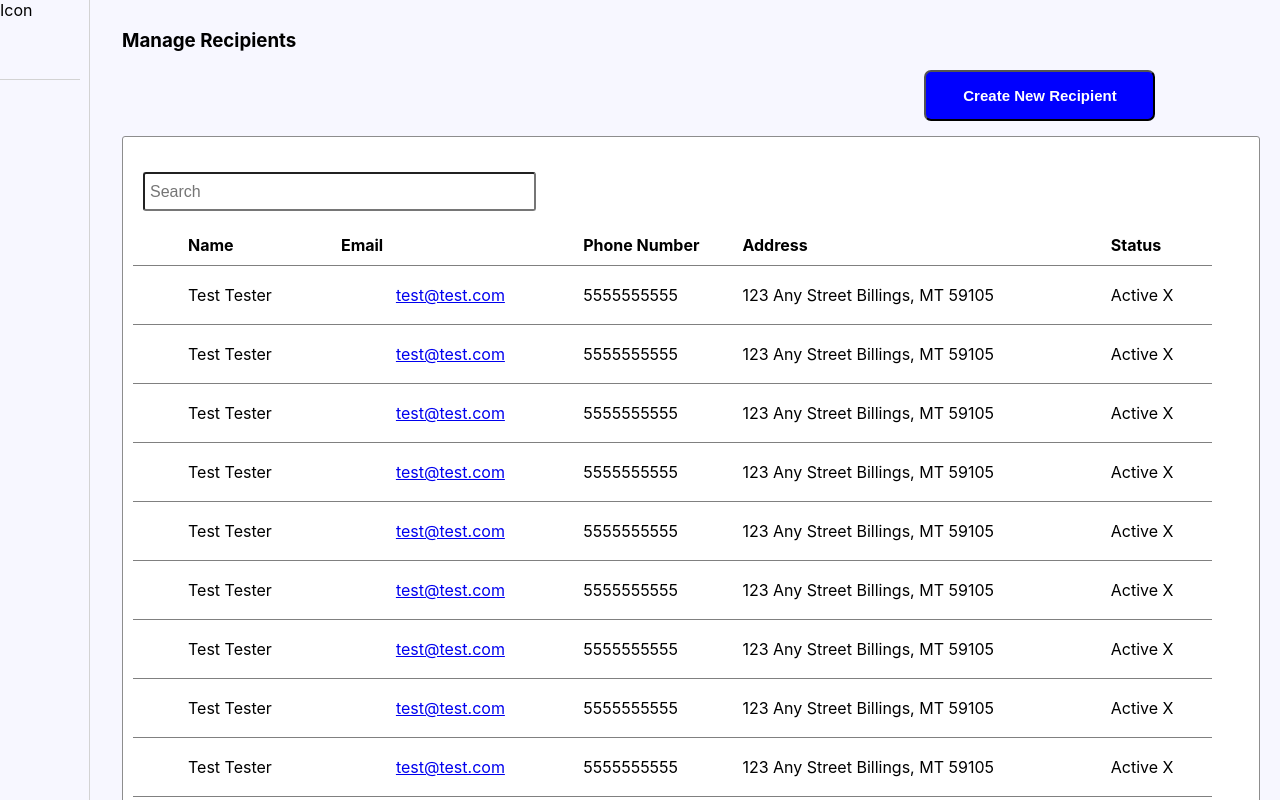
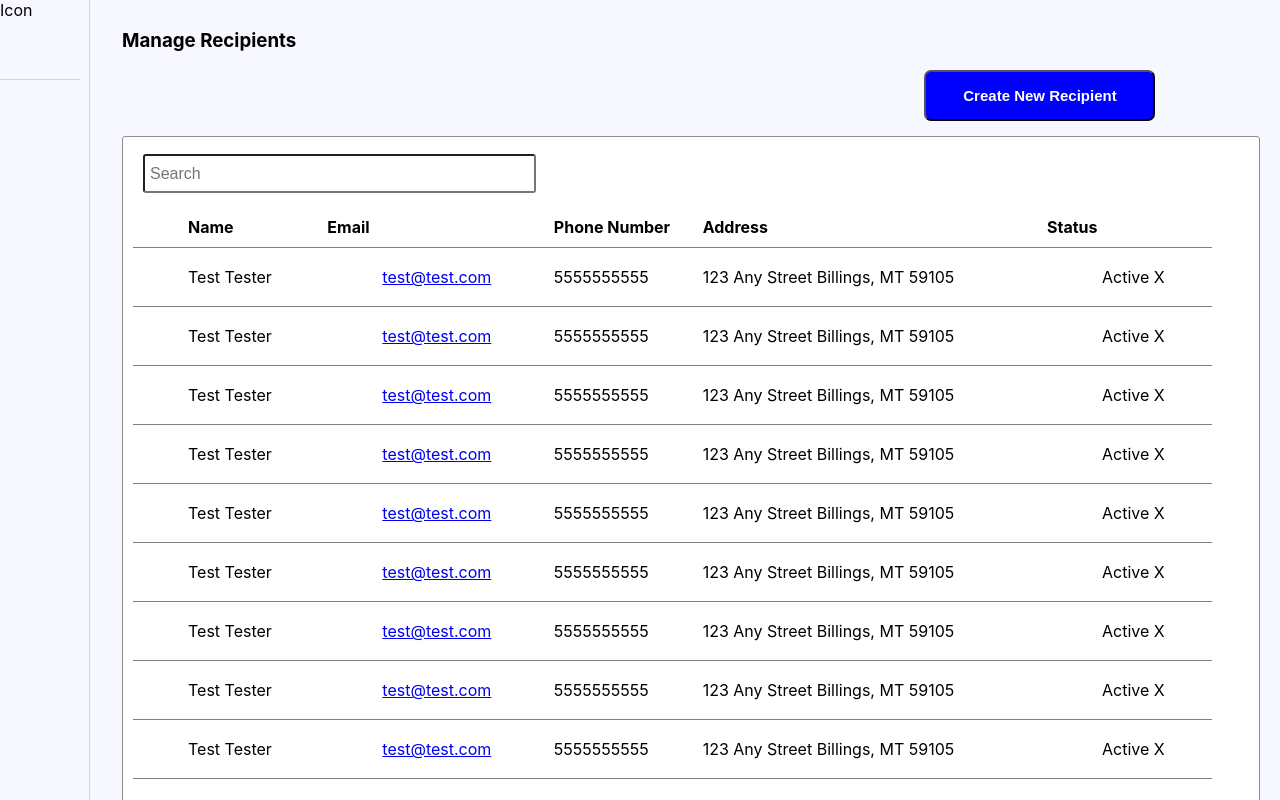
Before and after one commit to josh182014/payouts-network-th, a React (Create React App) app: page / in a window 1280 px wide. Shown: the top 800 px of the page. Built offline with nearby package versions, Linux system fonts and the light colour scheme; no server answers.

Commit message:
added axios requests

```diff
--- a/src/App.jsx
+++ b/src/App.jsx
@@ -4,6 +4,7 @@ import mockEmployees from './mockemployees';
 import './App.scss';
 import Employees from './components/employees/employees';
 import { addemployees } from './redux/actions';
+import Axios from 'axios';
 
 function App() {
 
@@ -11,6 +12,13 @@ function App() {
 
   useEffect(() => {
     dispatch(addemployees(mockEmployees));
+    Axios.get(`${process.env.REACT_APP_API_ENDPOINT}/employees`)
+      .then((response) => {
+        dispatch(addemployees(response.data));
+      })
+      .catch((error) => {
+        console.log(error); // eslint-disable-line
+      });
   });
 
 
--- a/src/components/employee/employee.jsx
+++ b/src/components/employee/employee.jsx
@@ -1,7 +1,16 @@
 import React from 'react';
 import './employee.scss';
+import Axios from 'axios';
 
 const Employee = ({ employee }) => {
+
+  const handleActivation = () => {
+    if (!employee.active) {
+      Axios.patch(`${process.env.REACT_APP_API_ENDPOINT}/employees/${employee.id}`);
+    } else {
+      Axios.delete(`${process.env.REACT_APP_API_ENDPOINT}/employees/${employee.id}`);
+    }
+  };
   return (
     <>
       <tr>
@@ -21,7 +30,7 @@ const Employee = ({ employee }) => {
           {' '}
           {employee.zipcode}
         </td>
-        <td>{employee.active ? `Active ${'X'}` : `Inactive ${'+'}`}</td>
+        <td>{employee.active ? <span onClick={handleActivation}>Active X</span> : <span onClick={handleActivation}>Inactive +</span>}</td>
       </tr>
     </>
   );
--- a/src/components/employees/employees.scss
+++ b/src/components/employees/employees.scss
@@ -40,7 +40,7 @@
     }
 
     input {
-        margin-top: 35px;
+        margin-top: 17px;
         margin-left: 20px;
         height: 25px;
         border-radius: 3px;
```
